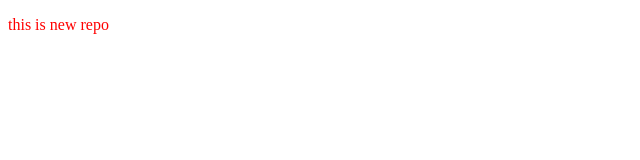
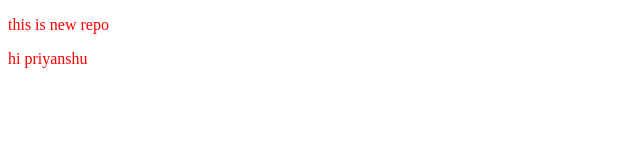
Before and after one commit to sherkepriyanshu/localrepo, a plain HTML site: page index.html in a window 1280 px wide. Shown: the full height of the page, 0-640 px from the left. Drawn offline with Linux system fonts and the light colour scheme.

Commit message:
inserted name in indiex.html

```diff
--- a/index.html
+++ b/index.html
@@ -9,5 +9,6 @@
 </head>
 <body>
     <p> this is new repo</p>
+    <p>hi priyanshu</p>
 </body>
 </html>
```
